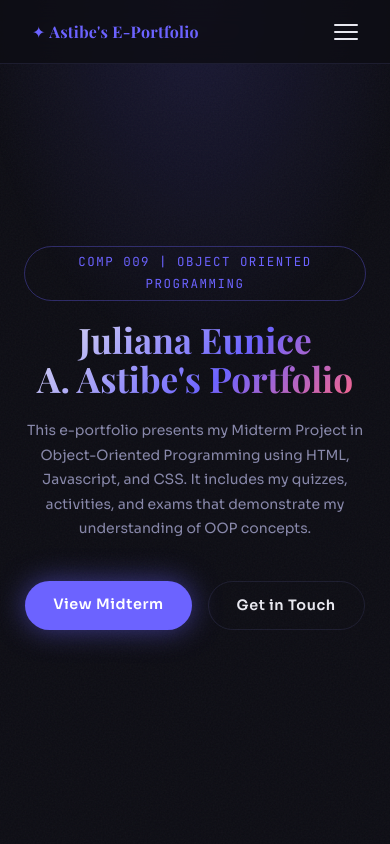
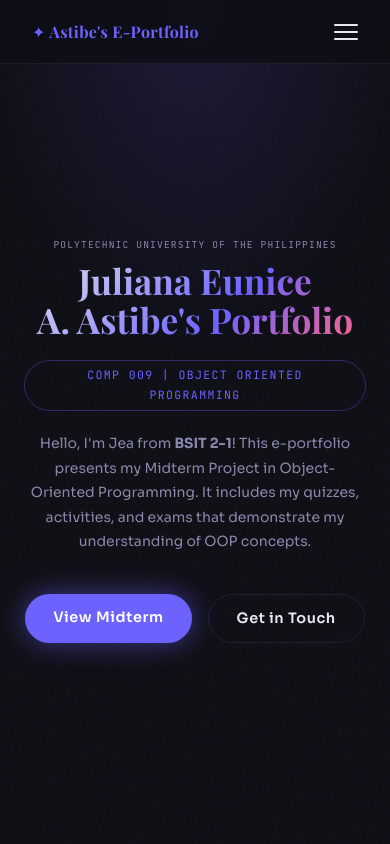
Before and after one commit to Juliana-Eunice/AstibePortfolio, a plain HTML site: page index.html in a window 390 px wide. Shown: the top 844 px of the page. Drawn offline with nearby package versions, Linux system fonts and the light colour scheme.

Commit message:
fix: added requirements and fixed responsiveness

```diff
--- a/index.html
+++ b/index.html
@@ -27,9 +27,13 @@
 <!-- HOME -->
 <section id="home">
   <div>
+    <div class="hero-eyebrow school-name">POLYTECHNIC UNIVERSITY OF THE PHILIPPINES</div>
+    <h1 class="hero-title">Juliana Eunice<br>A. Astibe's Portfolio</h1>
     <div class="hero-eyebrow">COMP 009 | OBJECT ORIENTED PROGRAMMING</div>
-    <h1 class="hero-title">Juliana Eunice<br>A. Astibe's Portfolio</h1>
-    <p class="hero-sub">This e-portfolio presents my Midterm Project in Object-Oriented Programming using HTML, Javascript, and CSS. It includes my quizzes, activities, and exams that demonstrate my understanding of OOP concepts.</p>
+    <p class="hero-sub">Hello, I'm Jea from
+      <a href="#info" class="section-link">BSIT 2-1</a>!
+      This e-portfolio presents my Midterm Project in Object-Oriented Programming.
+      It includes my quizzes, activities, and exams that demonstrate my understanding of OOP concepts.</p>
     <div class="hero-cta">
       <a href="#midterm" class="btn btn-primary">View Midterm</a>
       <a href="#contact" class="btn btn-outline">Get in Touch</a>
@@ -886,7 +890,7 @@
 
       <div style="margin-top:3rem; text-align:center;">
         <div class="section-label" style="margin-bottom:0.75rem;">School Info</div>
-        <div class="card" style="max-width:480px; margin:0 auto; text-align:left;">
+        <div id="info" class="card" style="max-width:480px; margin:0 auto; text-align:left;">
           <ul style="list-style:none; padding:0;">
             <li style="padding:0.5rem 0; border-bottom:1px solid var(--border); color:var(--muted); font-size:0.88rem;"><strong style="color:var(--text);">Course:</strong> Object Oriented Programming</li>
             <li style="padding:0.5rem 0; border-bottom:1px solid var(--border); color:var(--muted); font-size:0.88rem;"><strong style="color:var(--text);">Year & Section:</strong> BSIT 2-1</li>
--- a/style.css
+++ b/style.css
@@ -62,9 +62,29 @@
   }
   .hero-eyebrow {
     display: inline-block; font-family: 'JetBrains Mono', monospace;
-    font-size: 0.78rem; color: var(--accent); letter-spacing: 0.12em;
+    font-size: 0.72rem; color: var(--accent); letter-spacing: 0.12em;
     text-transform: uppercase; margin-bottom: 1.25rem;
     padding: 0.3rem 1rem; border: 1px solid rgba(108,99,255,0.35); border-radius: 2rem;
+  }
+  .school-name {
+    border: none;
+    padding-bottom: 0;
+    margin-bottom: 0.5rem;
+    color: var(--muted);
+    font-size: 0.6rem;
+    display: block;
+  }
+  .section-link {
+    color: var(--muted);
+    font-weight: 700;
+    text-decoration: none;
+    transition: all 0.2s ease;
+    cursor: pointer;
+  }
+  .section-link:hover {
+    color: var(--accent);
+    border-bottom-style: solid;
+    text-shadow: 0 0 10px rgba(114, 135, 254, 0.3);
   }
   .hero-title {
     font-family: 'Playfair Display', serif;
```
